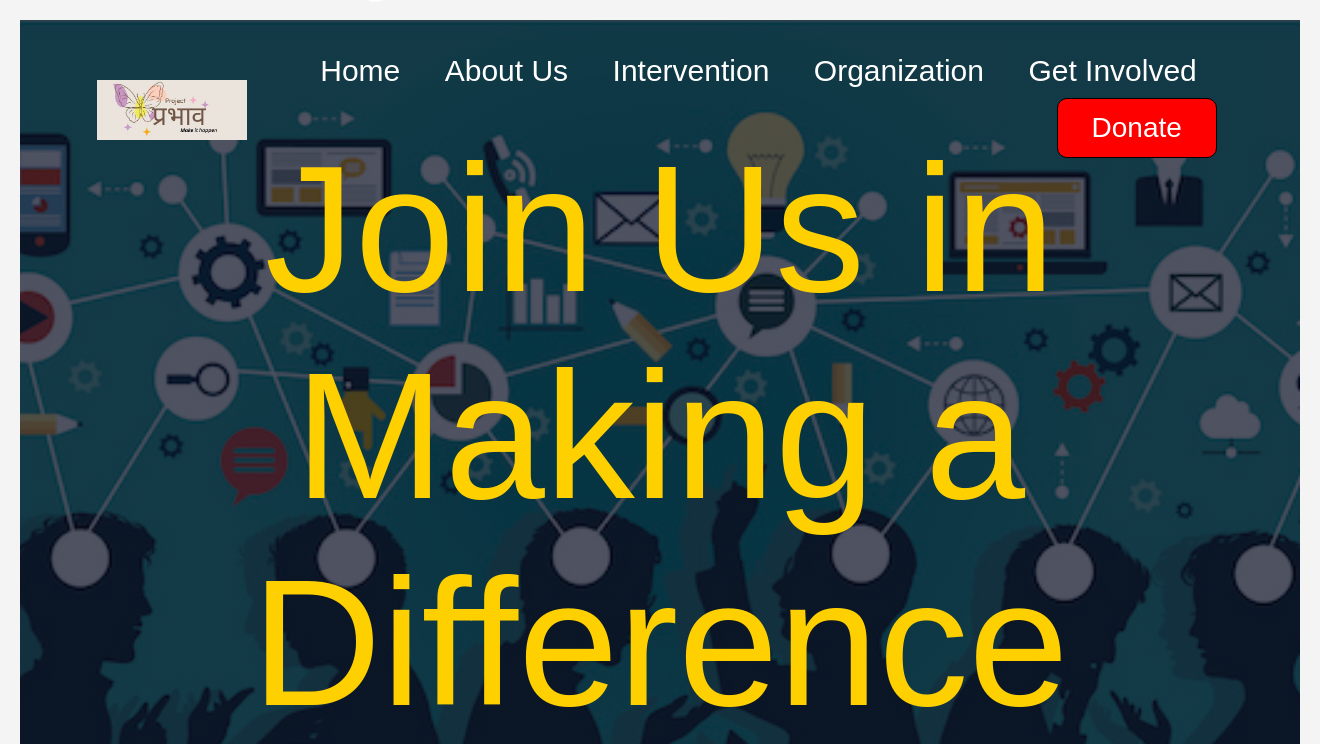
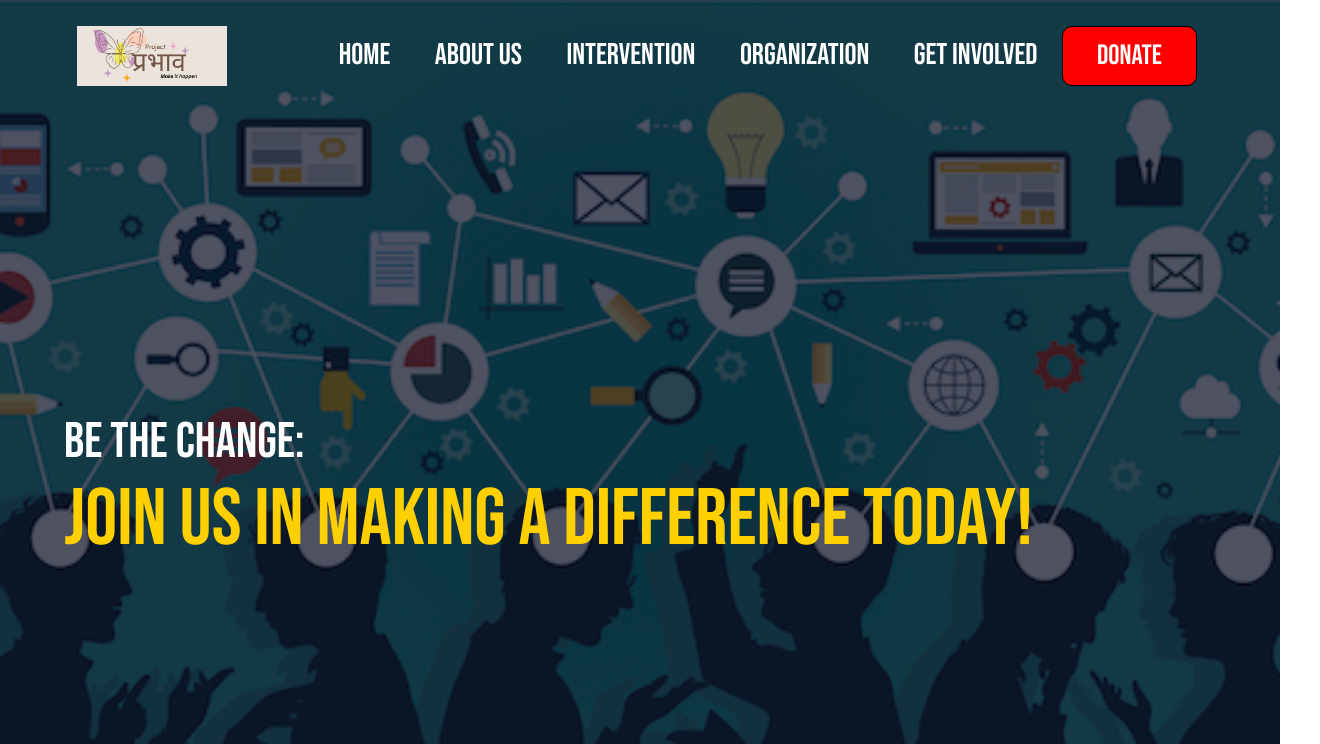
Before and after one commit to Angad-Deep/ProjectPrabhav, a plain HTML site: page Files/Donate.html in a window 1280 px wide. Shown: the top 744 px of the page, 1320 px wide, since content can reach past the window. Drawn offline with Linux system fonts and the light colour scheme.

Commit message:
Latest Commit

```diff
--- a/Files/donate.css
+++ b/Files/donate.css
@@ -1,8 +1,28 @@
-body {
+@import url('https://fonts.googleapis.com/css2?family=Merriweather');
+
+@import url('https://fonts.googleapis.com/css2?family=Poppins');
+
+@import url('https://fonts.googleapis.com/css2?family=Bebas+Neue&display=swap');
+*{
+    margin: 0px;
+}
+body{
+    background-color:rgb(255, 255, 255);
     font-family: Arial, sans-serif;
-    background-color: #f4f4f4;
     margin: 0;
-    padding: 20px;
+    padding: 0;
+    width:100vw !important;
+    overflow-x:hidden;
+}
+.text-box h1{
+    font-size: 80px !important;
+    font-family: "Bebas Neue", sans-serif !important;
+    text-align: left !important;
+}
+.text-box h2{
+    font-size: 50px !important;
+    font-family: "Bebas Neue", sans-serif !important;
+    text-align: left !important;
 }
 
 header {
```
